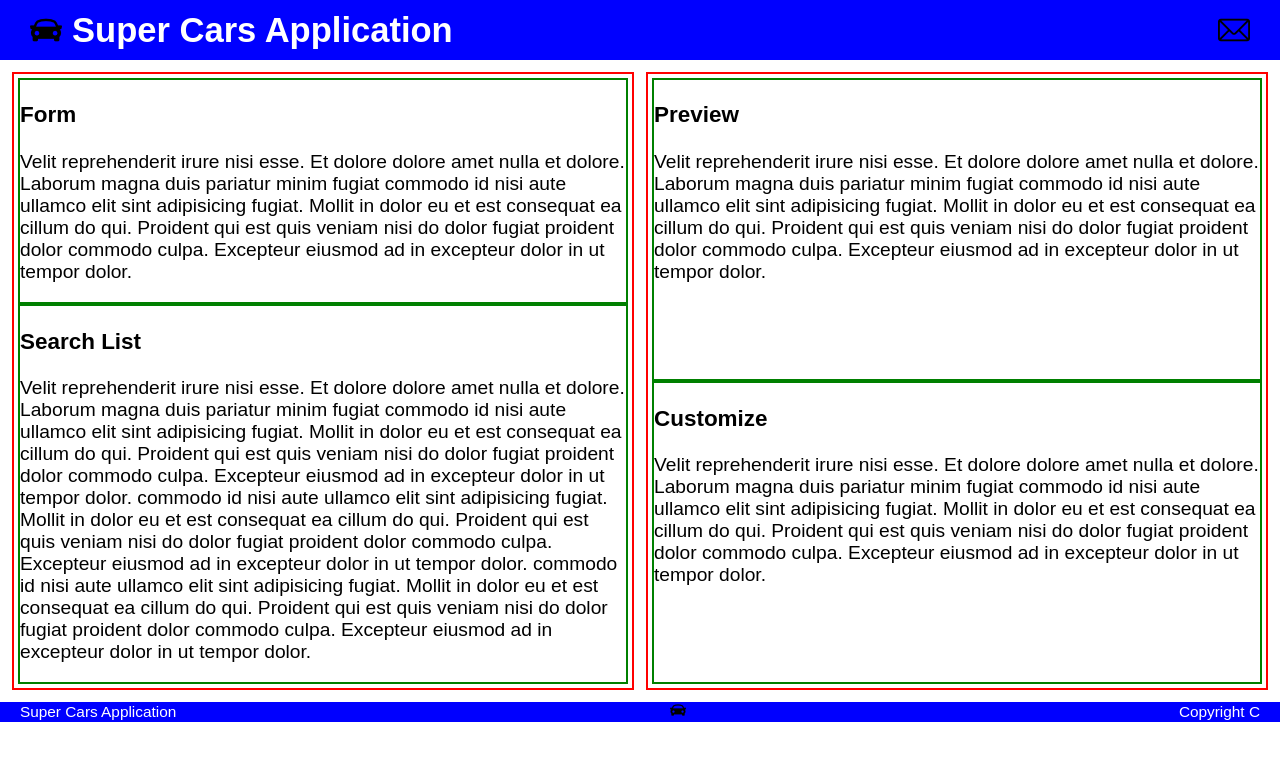
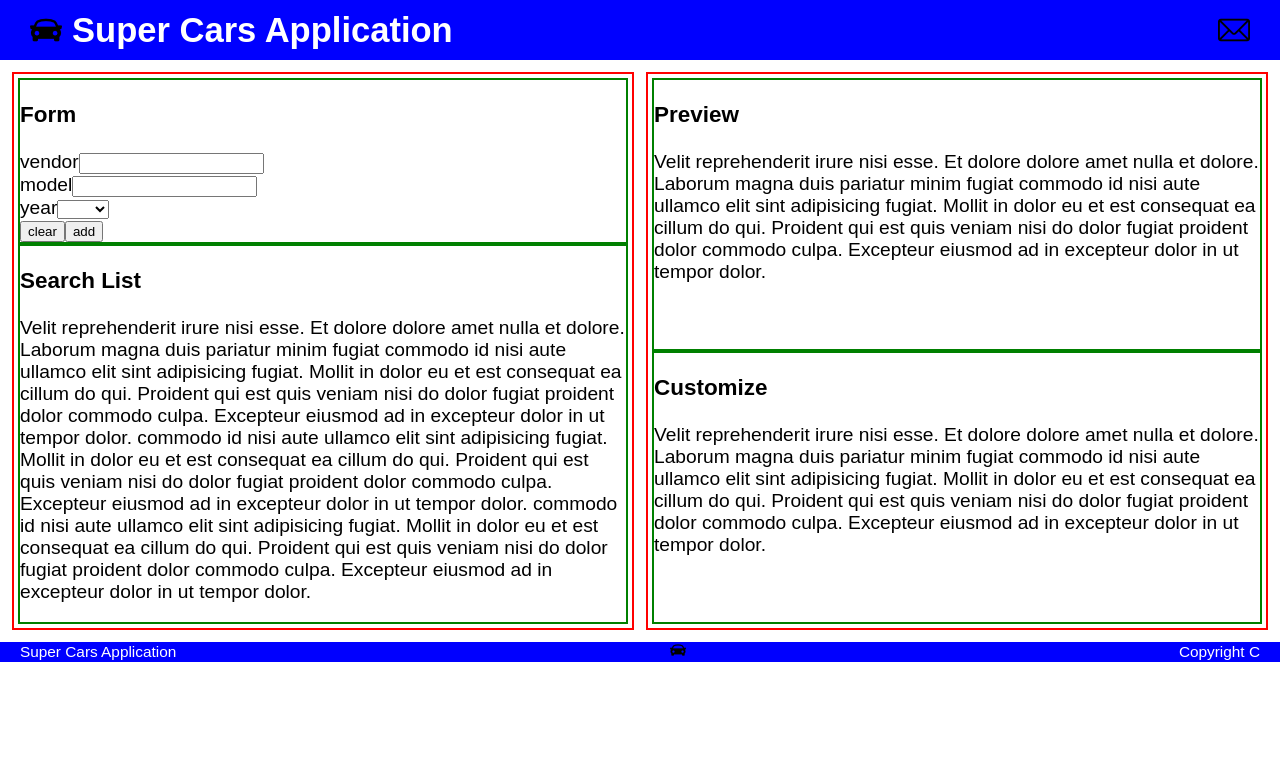
Before and after one commit to devszark/web-app-t, an Angular app: page / in a window 1280 px wide. Shown: the top 760 px of the page. Built offline with nearby package versions, Linux system fonts and the light colour scheme.

Commit message:
Form first version (ngForm)

```diff
--- a/src/app/app.module.ts
+++ b/src/app/app.module.ts
@@ -8,6 +8,7 @@ import { ToolbarComponent } from './feature/toolbar/toolbar.component';
 import { PreviewComponent } from './feature/preview/preview.component';
 import { CustomizeComponent } from './feature/customize/customize.component';
 import { FooterComponent } from './feature/footer/footer.component';
+import { FormsModule } from '@angular/forms';
 
 @NgModule({
   declarations: [
@@ -20,7 +21,8 @@ import { FooterComponent } from './feature/footer/footer.component';
     FooterComponent
   ],
   imports: [
-    BrowserModule
+    BrowserModule,
+    FormsModule
   ],
   providers: [],
   bootstrap: [AppComponent]
--- a/src/app/feature/form/form.component.html
+++ b/src/app/feature/form/form.component.html
@@ -1,10 +1,23 @@
 <div>
     <h3>Form</h3>
-    <p>Velit reprehenderit irure nisi esse. Et dolore dolore amet nulla et dolore. Laborum magna duis pariatur minim
-        fugiat
-        commodo id nisi aute ullamco elit sint adipisicing fugiat. Mollit in dolor eu et est consequat ea cillum do qui.
-        Proident qui est quis veniam nisi do dolor fugiat proident dolor commodo culpa. Excepteur eiusmod ad in
-        excepteur dolor
-        in ut tempor dolor.
-    </p>
+    <form (ngSubmit)="onSubmit(f)" #f="ngForm">
+        <div>
+            <label for="vendor">vendor</label>
+            <input type="text" ngModel name="vendor">
+        </div>
+        <div>
+            <label for="model">model</label>
+            <input type="text" ngModel name="model">
+        </div>
+        <div>
+            <label for="year">year</label>
+            <select id="prodYear" ngModel name="year">
+                <option value="2023">2023</option>
+                <option value="2022">2022</option>
+                <option value="2021">2021</option>
+            </select>
+        </div>
+        <button type="reset" (click)="onReset()">clear</button>
+        <button type="submit">add</button>
+    </form>
 </div>
--- a/src/app/feature/form/form.component.ts
+++ b/src/app/feature/form/form.component.ts
@@ -1,4 +1,5 @@
 import { Component } from '@angular/core';
+import { NgForm } from '@angular/forms';
 
 @Component({
   selector: 'app-form',
@@ -7,4 +8,12 @@ import { Component } from '@angular/core';
 })
 export class FormComponent {
 
+  onSubmit(form: NgForm) {
+    console.log("Submit pressed!");
+    console.log(form.value);
+  }
+
+  onReset(){
+    console.log("Reset - Clear pressed!");
+  }
 }
```
